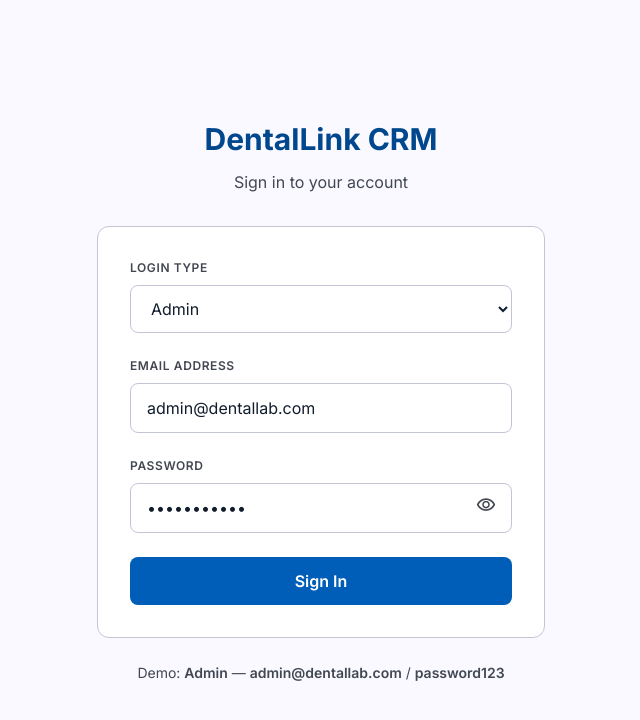
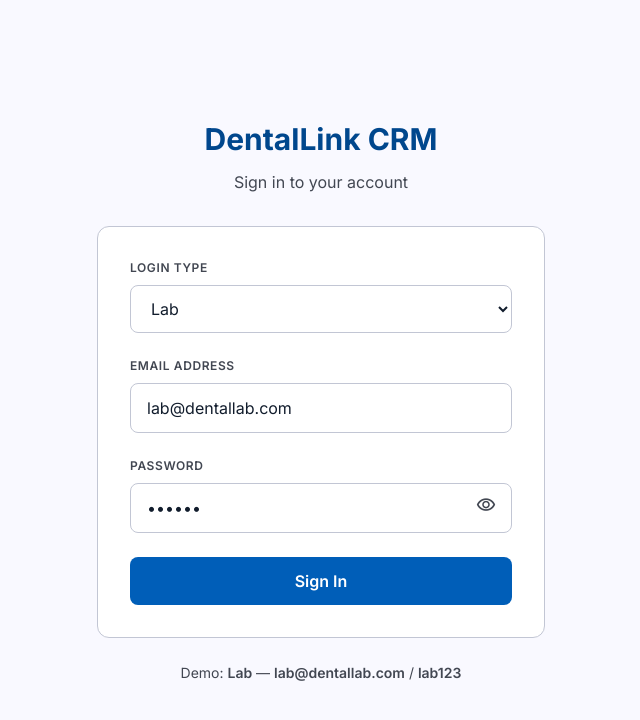
Before and after one commit to waseemsamra/labcrm, a React (Vite) app: page /login in a window 1280 px wide. Shown: the top 720 px of the page, without its empty margins (319-959 px from the left). Built offline with nearby package versions, Linux system fonts and the light colour scheme.

Commit message:
replace patient with technician login type

```diff
--- a/src/components/Login.jsx
+++ b/src/components/Login.jsx
@@ -1,24 +1,27 @@
 import { useState } from 'react'
 
 export default function Login() {
-  const [loginType, setLoginType] = useState('admin')
-  const [email, setEmail] = useState('admin@dentallab.com')
-  const [password, setPassword] = useState('password123')
+  const [loginType, setLoginType] = useState('lab')
+  const [email, setEmail] = useState('lab@dentallab.com')
+  const [password, setPassword] = useState('lab123')
   const [showPassword, setShowPassword] = useState(false)
   const [isLoading, setIsLoading] = useState(false)
 
   const handleTypeChange = (e) => {
     const type = e.target.value
     setLoginType(type)
-    if (type === 'admin') {
-      setEmail('admin@dentallab.com')
-      setPassword('password123')
+    if (type === 'lab') {
+      setEmail('lab@dentallab.com')
+      setPassword('lab123')
+    } else if (type === 'practice') {
+      setEmail('practice@clinic.com')
+      setPassword('practice123')
     } else if (type === 'client') {
       setEmail('client@practice.com')
       setPassword('client123')
-    } else if (type === 'patient') {
-      setEmail('patient@practice.com')
-      setPassword('patient123')
+    } else if (type === 'technician') {
+      setEmail('technician@dentallab.com')
+      setPassword('tech123')
     }
   }
 
@@ -27,8 +30,14 @@ export default function Login() {
     setIsLoading(true)
     setTimeout(() => {
       setIsLoading(false)
-      window.location.href = '/dashboard'
-    }, 1500)
+      if (loginType === 'lab' || loginType === 'practice') {
+        window.location.href = '/admin'
+      } else if (loginType === 'client') {
+        window.location.href = '/client/Dashboard'
+      } else if (loginType === 'technician') {
+        window.location.href = '/admin'
+      }
+    }, 1000)
   }
 
   return (
@@ -75,9 +84,10 @@ export default function Login() {
                     boxSizing: 'border-box',
                   }}
                 >
-                  <option value="admin">Admin</option>
+                  <option value="lab">Lab</option>
+                  <option value="practice">Practice</option>
                   <option value="client">Client</option>
-                  <option value="patient">Patient</option>
+                  <option value="technician">Technician</option>
                 </select>
               </div>
               <div>
```
